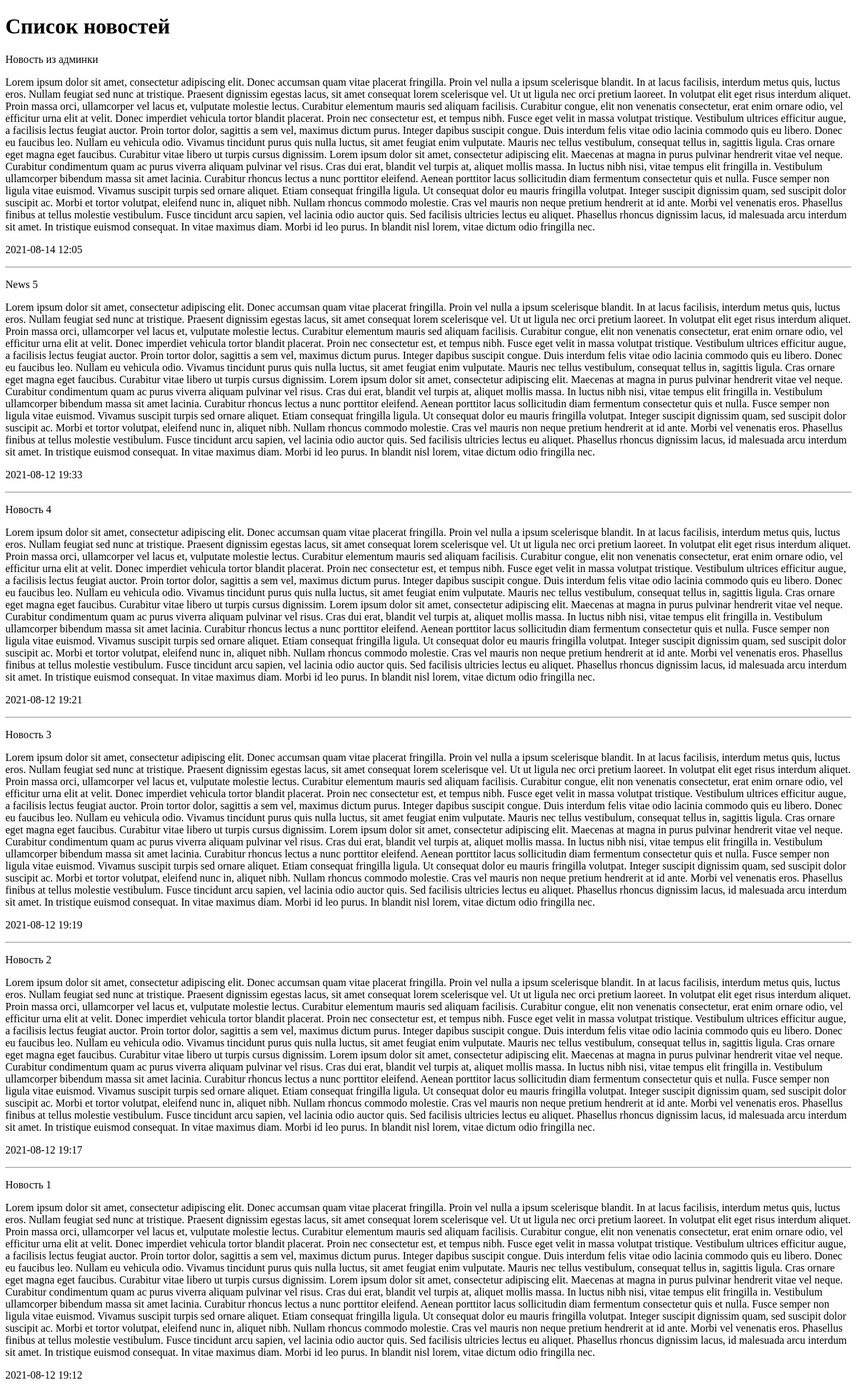
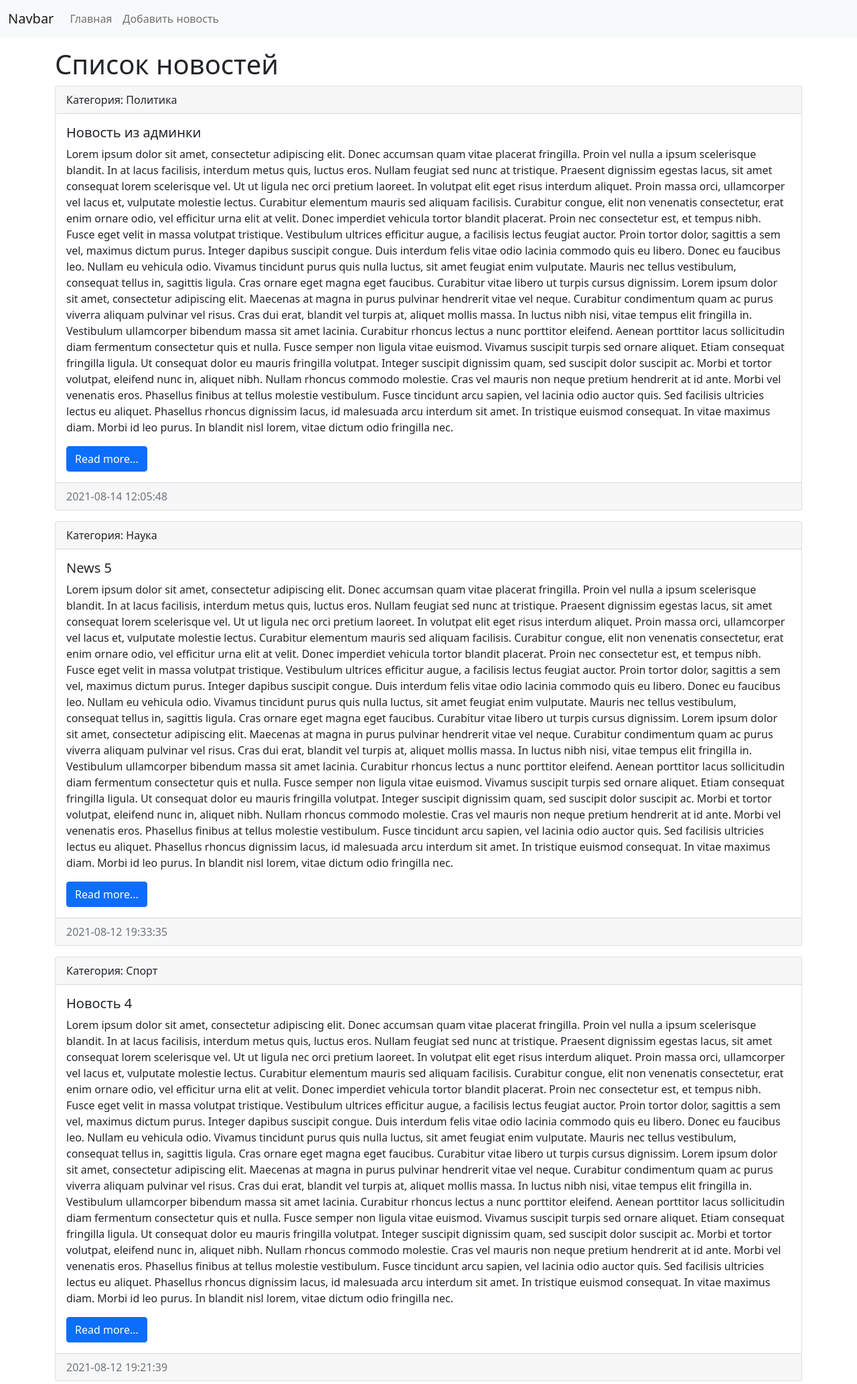
Before and after one commit to nurgalix/BlogPost-Django, a Django app: page / in a window 1280 px wide. Shown: the top 2066 px of the page at 67% size. Run offline with Django 3.2, Linux system fonts and the light colour scheme; data comes from the database, SQL or seed files in the repository; both versions use the stored data as it was after the commit.

Commit message:
Templates

```diff
--- a/news/templates/news/index.html
+++ b/news/templates/news/index.html
@@ -1,20 +1,62 @@
-<!DOCTYPE html>
+<!doctype html>
 <html lang="en">
 <head>
-    <meta charset="UTF-8">
+
+    <meta charset="utf-8">
+    <meta name="viewport" content="width=device-width, initial-scale=1">
+
+    <link href="https://cdn.jsdelivr.net/npm/bootstrap@5.1.0/dist/css/bootstrap.min.css" rel="stylesheet"
+          integrity="sha384-KyZXEAg3QhqLMpG8r+8fhAXLRk2vvoC2f3B09zVXn8CA5QIVfZOJ3BCsw2P0p/We" crossorigin="anonymous">
+
     <title>{{ title }}</title>
 </head>
 <body>
+<nav class="navbar navbar-expand-lg navbar-light bg-light">
+    <div class="container-fluid">
+        <a class="navbar-brand" href="/">Navbar</a>
+        <button class="navbar-toggler" type="button" data-bs-toggle="collapse" data-bs-target="#navbarSupportedContent"
+                aria-controls="navbarSupportedContent" aria-expanded="false" aria-label="Toggle navigation">
+            <span class="navbar-toggler-icon"></span>
+        </button>
+        <div class="collapse navbar-collapse" id="navbarSupportedContent">
+            <ul class="navbar-nav me-auto mb-2 mb-lg-0">
 
-<h1>{{ title }}</h1>
+                <li class="nav-item">
+                    <a class="nav-link" href="/">Главная</a>
+                </li>
+                <li class="nav-item">
+                    <a class="nav-link" href="/">Добавить новость</a>
+                </li>
+            </ul>
+        </div>
+    </div>
+</nav>
 
-{% for item in news %}
-    <div>
-        <p>{{ item.title }}</p>
-        <p>{{ item.content }}</p>
-        <p>{{ item.created_at|date:"Y-m-d H:i" }}</p>
+<div class="container mt-3">
+    <h1>{{ title }}</h1>
+    <div class="row">
+        <div class="col-md-12">
+            {% for item in news %}
+                <div class="card mb-3">
+                    <div class="card-header">
+                        Категория: {{ item.category }}
+                    </div>
+                    <div class="card-body">
+                        <h5 class="card-title">{{ item.title }}</h5>
+                        <p class="card-text">{{ item.content }}</p>
+                        <a href="#" class="btn btn-primary">Read more...</a>
+                    </div>
+                    <div class="card-footer text-muted">
+                        {{ item.created_at|date:"Y-m-d H:i:s" }}
+                    </div>
+                </div>
+            {% endfor %}
+        </div>
     </div>
-    <hr>
-{% endfor %}
+</div>
+<script src="https://cdn.jsdelivr.net/npm/bootstrap@5.1.0/dist/js/bootstrap.bundle.min.js"
+        integrity="sha384-U1DAWAznBHeqEIlVSCgzq+c9gqGAJn5c/t99JyeKa9xxaYpSvHU5awsuZVVFIhvj"
+        crossorigin="anonymous"></script>
+
 </body>
 </html>
```
Also changed, not shown: db.sqlite3.
